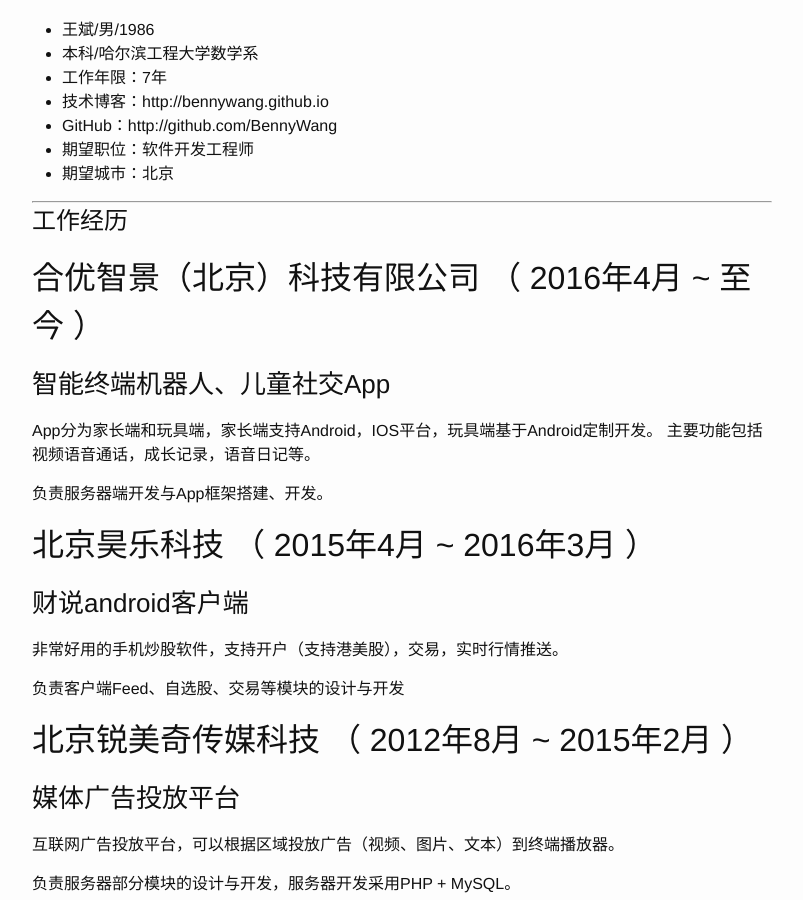
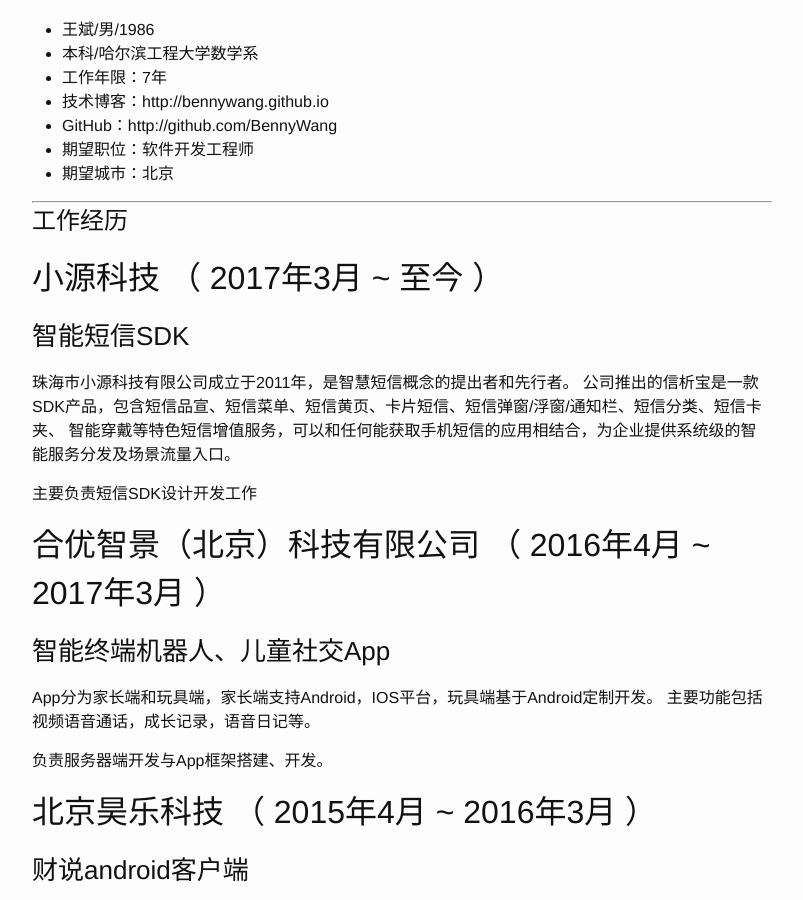
Before and after one commit to BennyWang/BennyWang.github.io, a Jekyll site: the page built from resume.md, in a window 1280 px wide and 900 px high, scrolled down 265 px. Shown: the whole window, without its empty margins (238-1041 px from the left). Built offline with Jekyll 4.4.1, drawn with Linux system fonts in a browser that asks for light colours; some of the changed text lies outside the part shown.

Commit message:
update resume

```diff
--- a/resume.md
+++ b/resume.md
@@ -29,7 +29,16 @@
 
 # 工作经历
 
-## 合优智景（北京）科技有限公司 （ 2016年4月 ~ 至今 ）
+## 小源科技 （ 2017年3月 ~ 至今 ）
+
+### 智能短信SDK
+
+珠海市小源科技有限公司成立于2011年，是智慧短信概念的提出者和先行者。 公司推出的信析宝是一款SDK产品，包含短信品宣、短信菜单、短信黄页、卡片短信、短信弹窗/浮窗/通知栏、短信分类、短信卡夹、 智能穿戴等特色短信增值服务，可以和任何能获取手机短信的应用相结合，为企业提供系统级的智能服务分发及场景流量入口。
+
+主要负责短信SDK设计开发工作
+
+
+## 合优智景（北京）科技有限公司 （ 2016年4月 ~ 2017年3月 ）
 
 ### 智能终端机器人、儿童社交App
 
```
Also changed, not shown: other parts of resume.md (+1 -0 lines).
